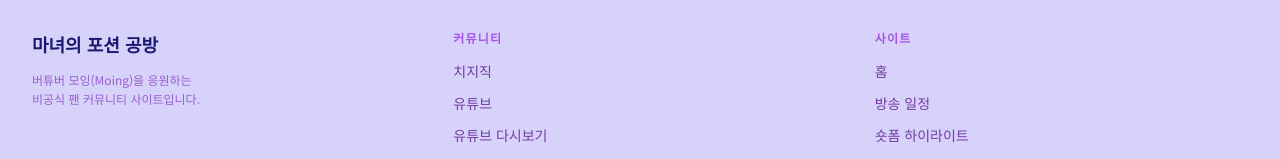
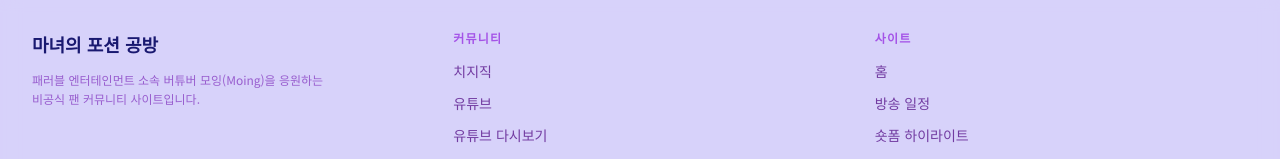
Before and after one commit to ReverserofCode/witchs-cauldron, a Next.js app in the folder frontend/: page /admin/analytics in a window 1280 px wide. Shown: the part 1675-1834 px from the top of the page. Built offline with nearby package versions, Linux system fonts and the light colour scheme; no server answers; the database is empty.

Commit message:
feat(content): show Parable Entertainment affiliation on page

```diff
--- a/frontend/app/components/layout/Footer.tsx
+++ b/frontend/app/components/layout/Footer.tsx
@@ -25,7 +25,7 @@ export default function Footer() {
               마녀의 포션 공방
             </Link>
             <p className="text-xs leading-relaxed text-purple-800/60">
-              버튜버 모잉(Moing)을 응원하는<br />
+              패러블 엔터테인먼트 소속 버튜버 모잉(Moing)을 응원하는<br />
               비공식 팬 커뮤니티 사이트입니다.
             </p>
           </div>
--- a/frontend/app/page.tsx
+++ b/frontend/app/page.tsx
@@ -94,6 +94,9 @@ export default async function Page(): Promise<ReactElement> {
                       <div className="space-y-2 sm:space-y-2.5">
                         <p className="text-sm font-light typography-lead max-w-prose sm:text-base">
                           포션을 만들면 폭발하거나, 고백하게 만드는 재앙 제조기. &quot;진짜 감기약 맞아요?&quot; 음... 아마도요.
+                        </p>
+                        <p className="text-xs font-medium text-purple-100/90 sm:text-sm">
+                          패러블 엔터테인먼트 소속 버튜버
                         </p>
                         <p className="text-sm font-light opacity-0 typography-lead animate-fade-in animation-delay-200 sm:text-base">
                           {liveStatusDescription}
```
